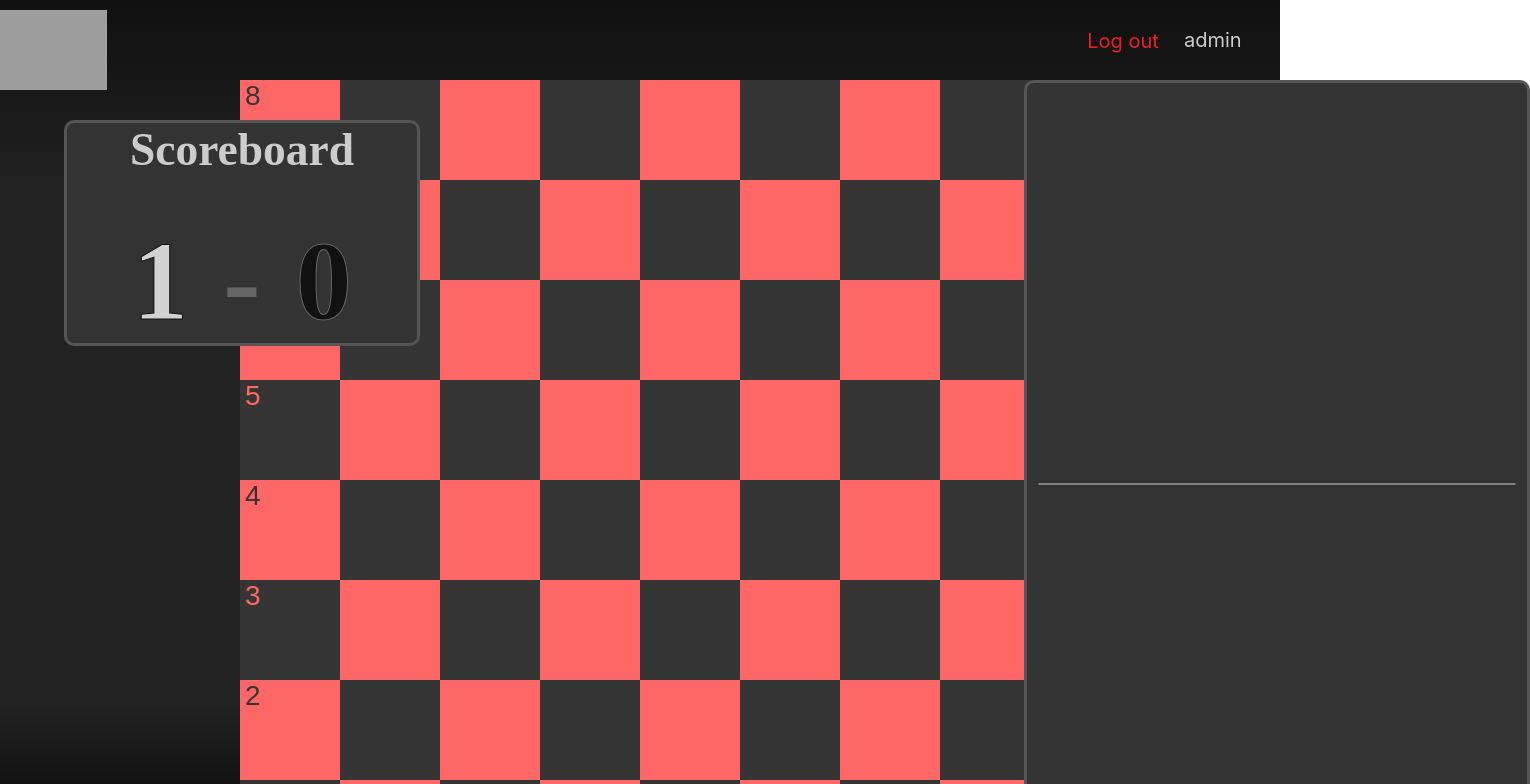
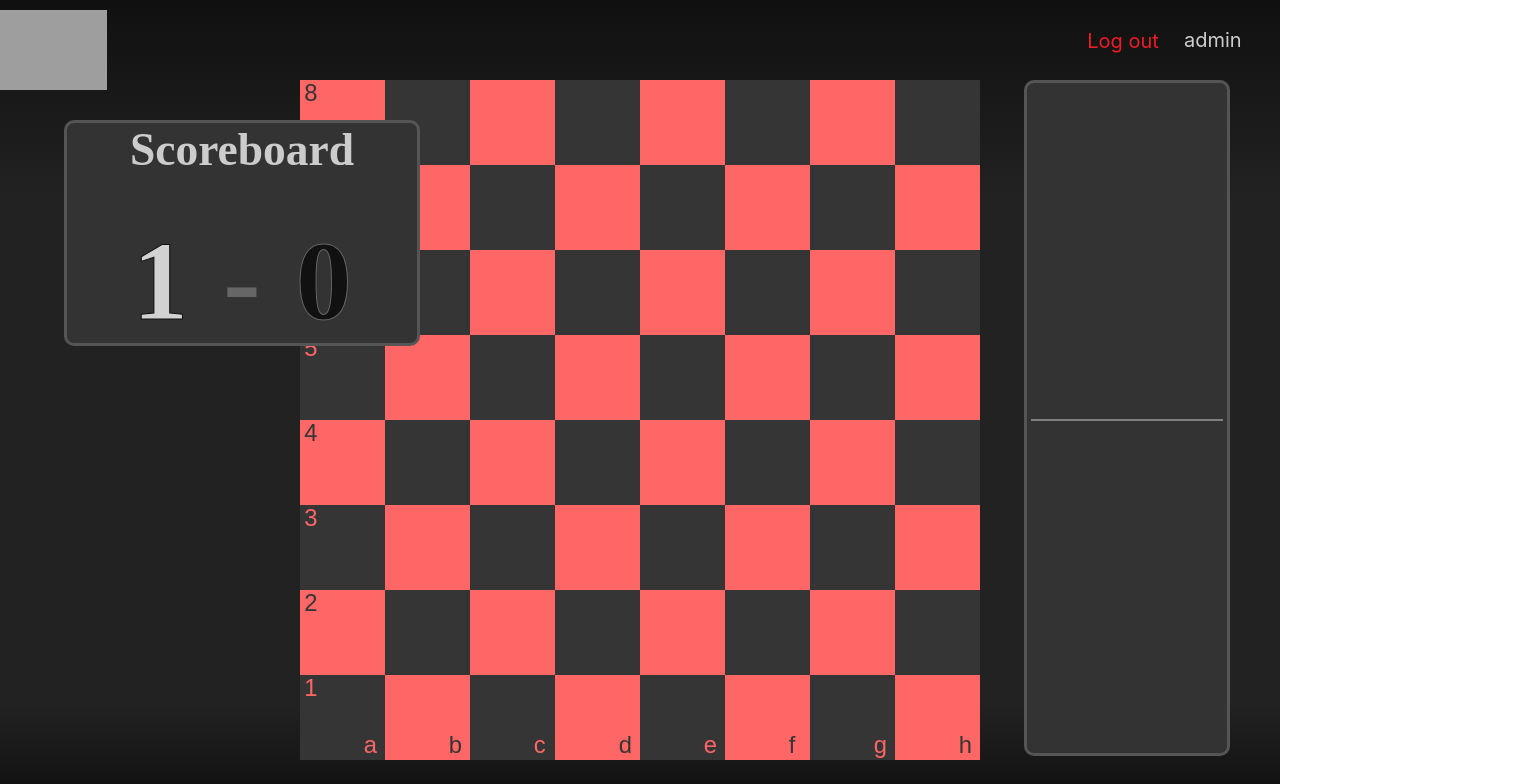
Before and after one commit to TalBenZvi/AnarchyChess, a React (Create React App) app: page /game in a window 1280 px wide. Shown: the top 784 px of the page, 1530 px wide, since content can reach past the window. Built offline with nearby package versions, Linux system fonts and the light colour scheme; grey boxes are pictures that could not be loaded.

Commit message:
started improving game page look

```diff
--- a/src/pages/game_page.tsx
+++ b/src/pages/game_page.tsx
@@ -17,35 +17,43 @@ import ScoreBoard from "../components/scoreboard";
 
 interface GamePageProps {}
 
-interface GamePageState {}
+interface GamePageState {
+  windowWidth: number;
+  windowHeight: number;
+}
 
 class GamePage extends React.Component<any, any> {
-  state = {};
+  state = {
+    windowWidth: window.innerWidth,
+    windowHeight: window.innerHeight,
+  };
 
-  /*
-  constructor(gamePageProps: any) {
-    super(gamePageProps);
+  constructor(props: any) {
+    super(props);
+  }
 
-    Authentication.serverFlowEngine = new ServerFlowEngine();
-    Authentication.serverFlowEngine.acceptConnections("testGameID");
-    Authentication.clientFlowEngine = new ClientFlowEngine(
-      Authentication.currentUser
-    );
-    Authentication.clientFlowEngine.attemptToConnect("testGameID", 0, {});
+  componentDidMount() {
+    this.updateWindowDimensions();
+    window.addEventListener("resize", this.updateWindowDimensions);
+  }
 
-    for (let i = 1; i < 20; i++) {
-      let bot = new BaseBot({
-        id: i.toString(),
-        username: `bot_${i}`,
-      });
-      bot.attemptToConnect(Authentication.serverFlowEngine.gameID, i, {});
-    }
-    console.log("here1");
-    setTimeout(() => console.log("here2"), 10000);
+  componentWillUnmount() {
+    window.removeEventListener("resize", this.updateWindowDimensions);
   }
-  */
+
+  updateWindowDimensions = () => {
+    this.setState({
+      windowWidth: window.innerWidth,
+      windowHeight: window.innerHeight,
+    });
+  };
 
   render() {
+    let { windowWidth, windowHeight } = this.state;
+    let margin = 50;
+    let boardSize: number = windowHeight * 0.85;
+    let graveyardWidth: number = (windowWidth - boardSize) / 2 - 2 * margin;
+    let graveyardHeight = boardSize * 0.985;
     return (
       /* background */
       <div className="background">
@@ -60,7 +68,7 @@ class GamePage extends React.Component<any, any> {
           }}
         >
           <ChessBoard
-            size={800}
+            size={boardSize}
             lightColor="#ff6666"
             darkColor="#353535"
             povColor={PieceColor.white}
@@ -72,12 +80,12 @@ class GamePage extends React.Component<any, any> {
           style={{
             position: "absolute",
             top: "10%",
-            left: "80%",
+            right: 50,
           }}
         >
           <GraveYard
-            width={500}
-            height={800}
+            width={graveyardWidth}
+            height={graveyardHeight}
             tileColor="#808080"
             povColor={PieceColor.white}
             clientFlowEngine={Authentication.clientFlowEngine}
```
